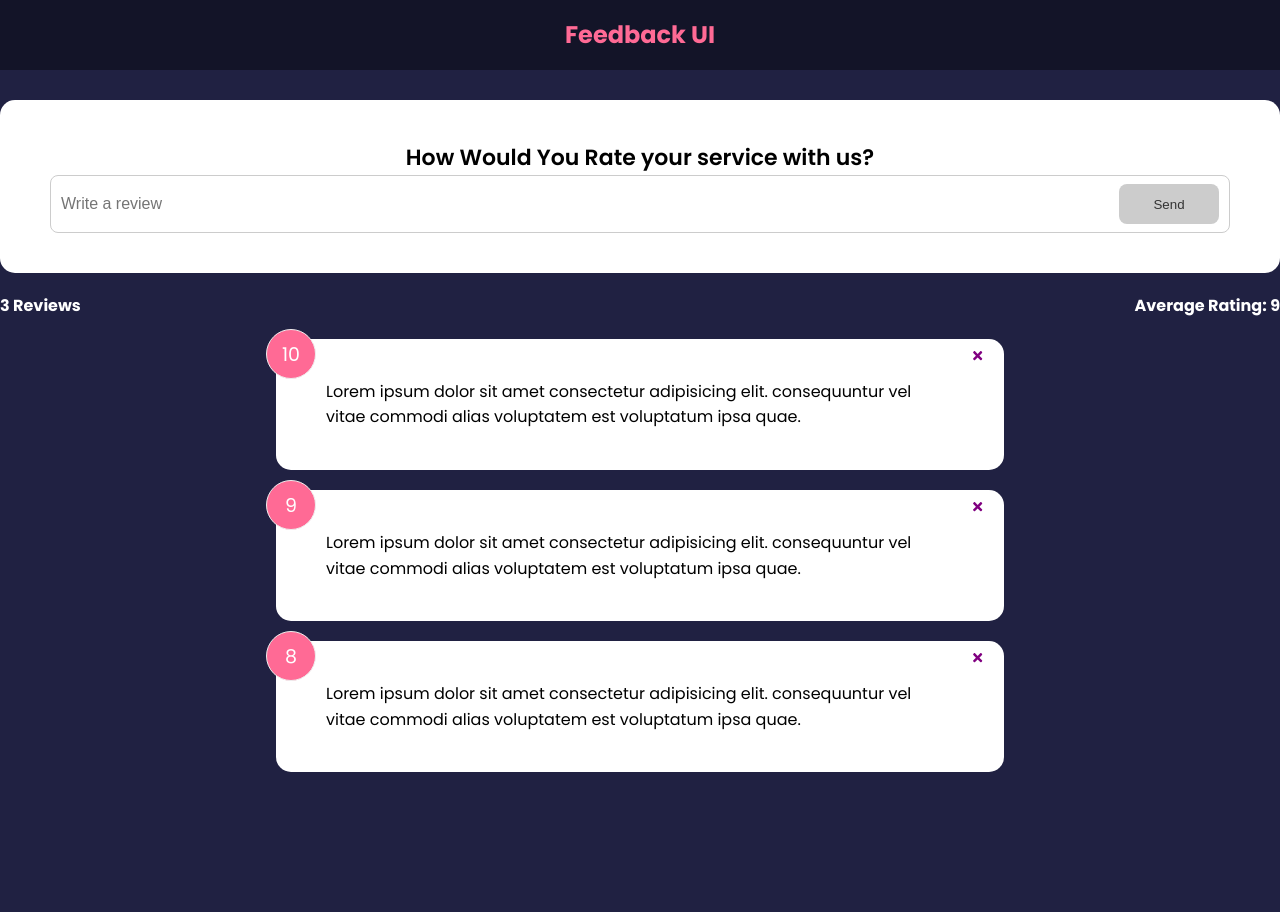
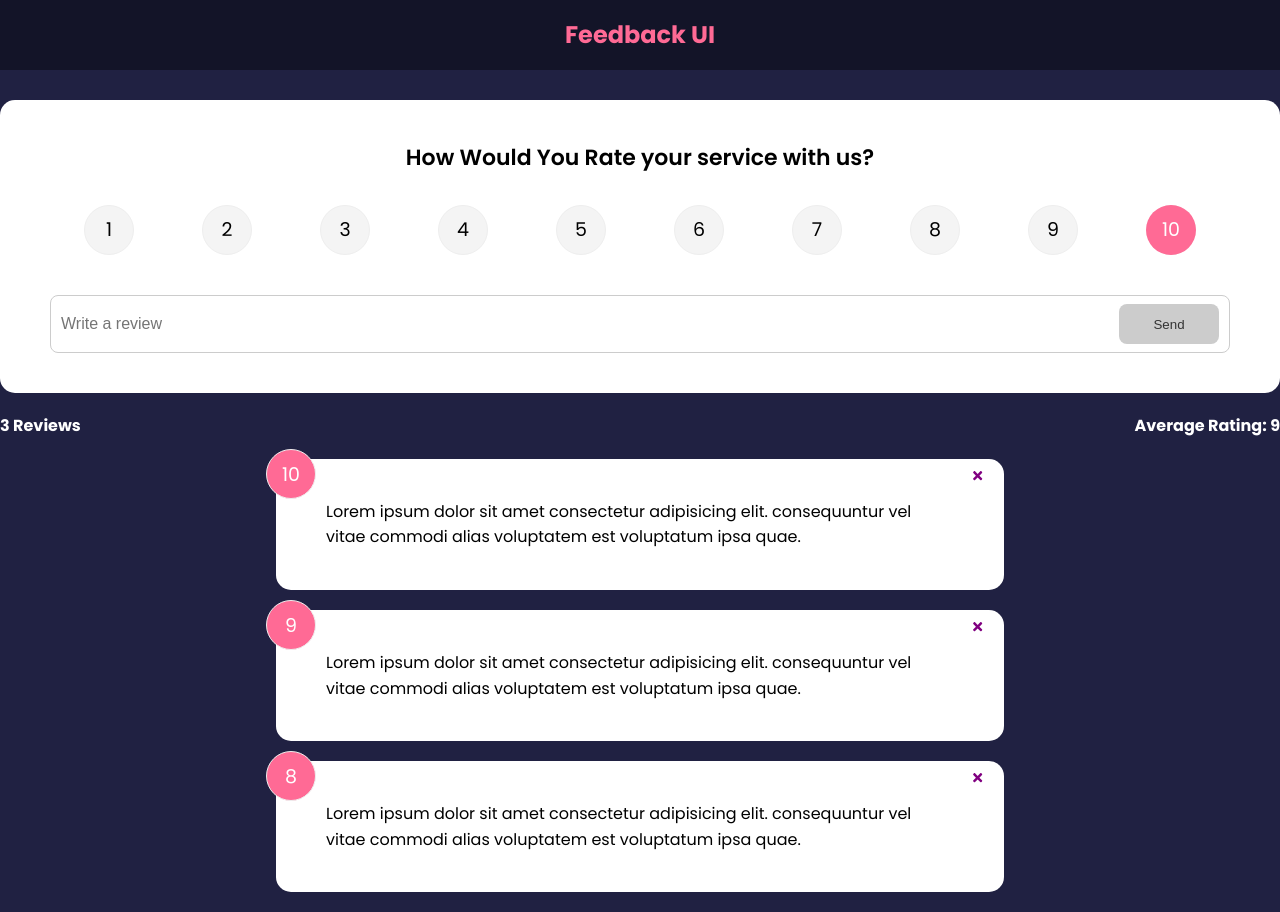
Before and after one commit to sumit-chandna/reactjs, a React (Create React App) app: page / in a window 1280 px wide. Before the commit the page ends 800 px from the top, so only its background shows below. Built offline with nearby package versions, Linux system fonts and the light colour scheme.

Commit message:
Rating Select Component

```diff
--- a/src/components/FeedbackForm.jsx
+++ b/src/components/FeedbackForm.jsx
@@ -1,8 +1,10 @@
 import React, { useState } from 'react';
 import Button from '../shared/Button';
 import Card from '../shared/Card';
+import RatingSelect from './RatingSelect';
 function FeedbackForm() {
     const [text, setText] = useState('');
+    const [rating, setRating] = useState(10);
     const [btnDisabled, setBtnDisabled] = useState(true);
     const [message, setMessage] = useState('');
     const handleTextChange = (e) => {
@@ -22,6 +24,7 @@
         <Card>
             <form >
                 <h2>How Would You Rate your service with us?</h2>
+                <RatingSelect select={(rating) => setRating(rating)} />
                 <div className='input-group'>
                     <input type="text" placeholder='Write a review' onChange={handleTextChange} value={text} />
                     <Button type='submit' isDisabled={btnDisabled}>Send</Button>
--- /dev/null
+++ b/src/components/RatingSelect.jsx
@@ -0,0 +1,27 @@
+import React, { useState } from 'react';
+function RatingSelect({ select }) {
+    const [selected, setSelected] = useState(10);
+    const handleChange = (e) => {
+        setSelected(+e.currentTarget.value)
+        select(+e.currentTarget.value)
+    }
+    return (
+        <ul className='rating'>
+            {Array.from({ length: 10 }, (_, i) => (
+                <li key={`rating-${i + 1}`}>
+                    <input
+                        type='radio'
+                        id={`num${i + 1}`}
+                        name='rating'
+                        value={i + 1}
+                        onChange={handleChange}
+                        checked={selected === i + 1}
+                    />
+                    <label htmlFor={`num${i + 1}`}>{i + 1}</label>
+                </li>
+            ))}
+        </ul>
+    )
+}
+
+export default RatingSelect
```
